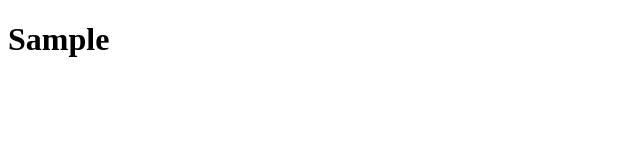
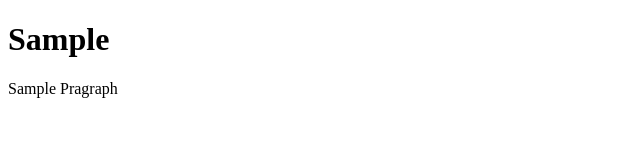
Before and after one commit to maverickblancaver/wdd130, a plain HTML site: page index.html in a window 1280 px wide. Shown: the whole page, without its empty margins (0-640 px from the left). Drawn offline with Linux system fonts and the light colour scheme.

Commit message:
INitial commit

```diff
--- a/index.html
+++ b/index.html
@@ -10,6 +10,7 @@
 
 <body>
     <h1>Sample</h1>
+    <p>Sample Pragraph</p>
 </body>
 
 </html>
```
